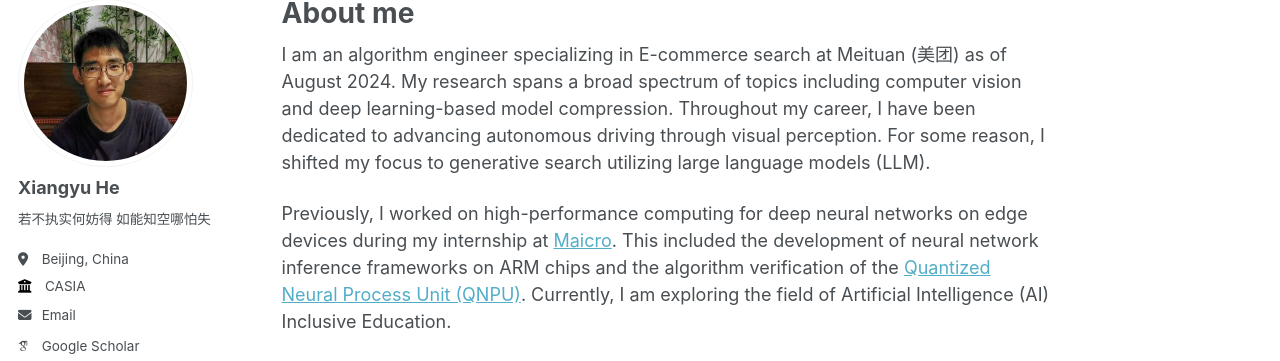
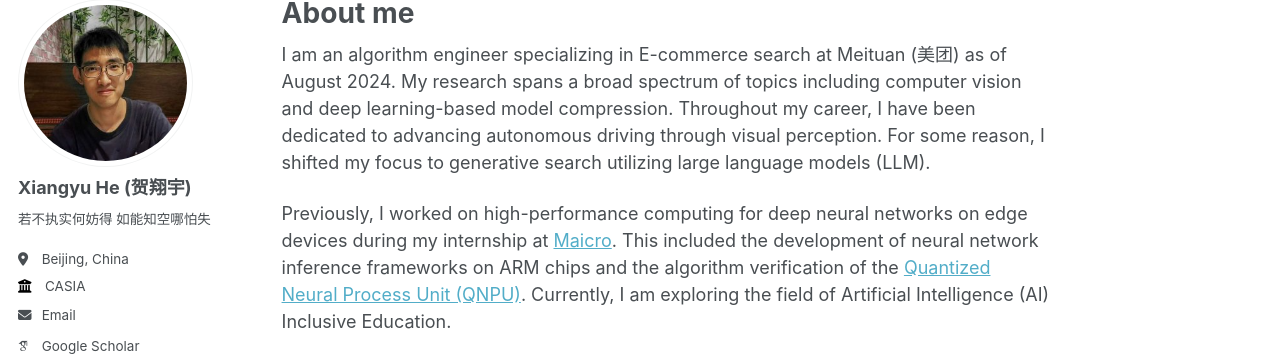
Before and after one commit to HolmesShuan/HolmesShuan.github.io, a Jekyll site: the page built from _pages/about.md, in a window 1280 px wide. Shown: the part 107-468 px from the top of the page. Built offline with Jekyll 4.4.1, drawn with Linux system fonts in a browser that asks for light colours; some web fonts are replaced.

Commit message:
Update _config.yml

```diff
--- a/_config.yml
+++ b/_config.yml
@@ -22,7 +22,7 @@ repository               : "holmesshuan/holmesshuan.github.io"
 author:
   # Biographic information
   avatar           : "citations.png"
-  name             : "Xiangyu He"
+  name             : "Xiangyu He (贺翔宇)"
   pronouns         : # example: "she/her"
   bio              : "若不执实何妨得 如能知空哪怕失"
   location         : "Beijing, China"
```
